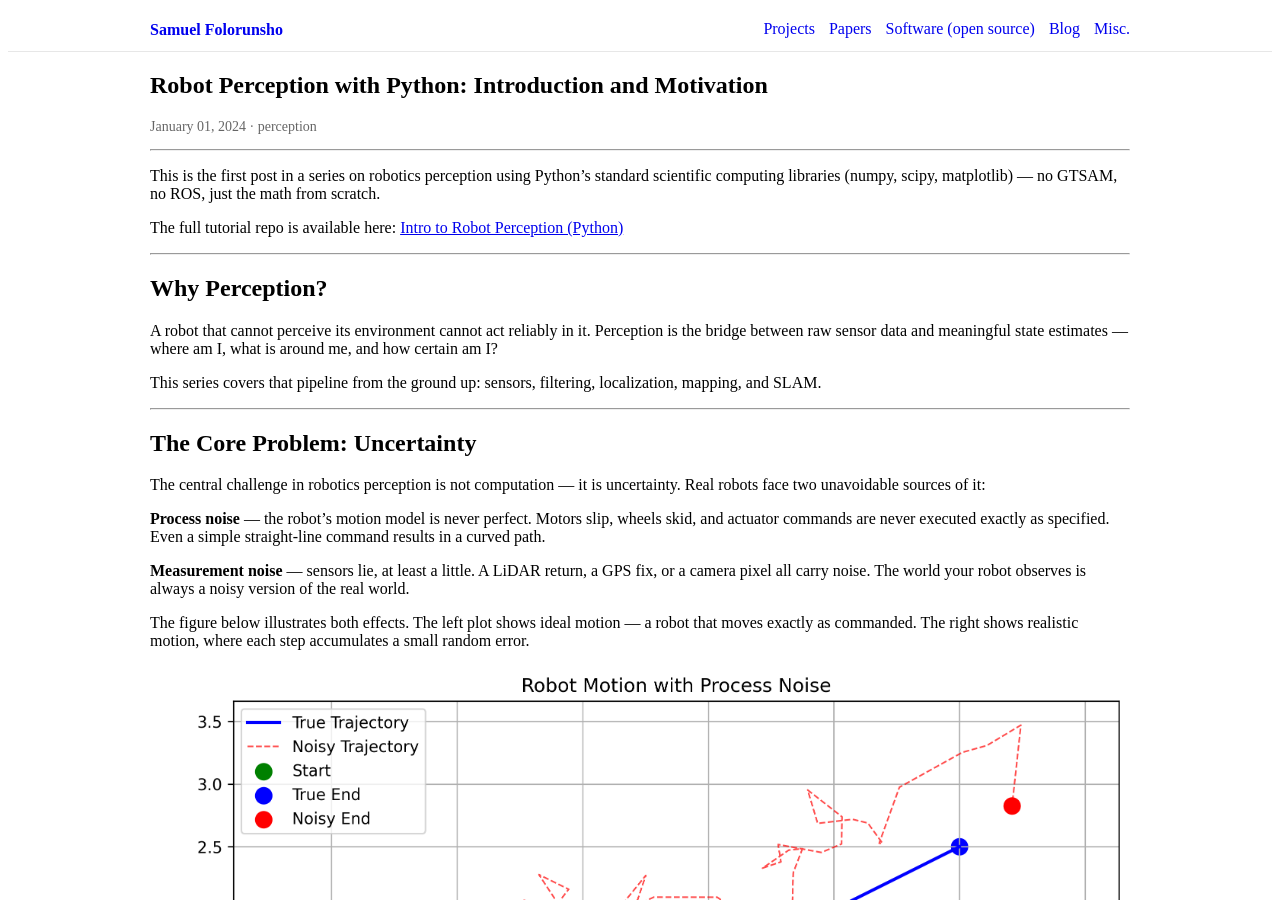
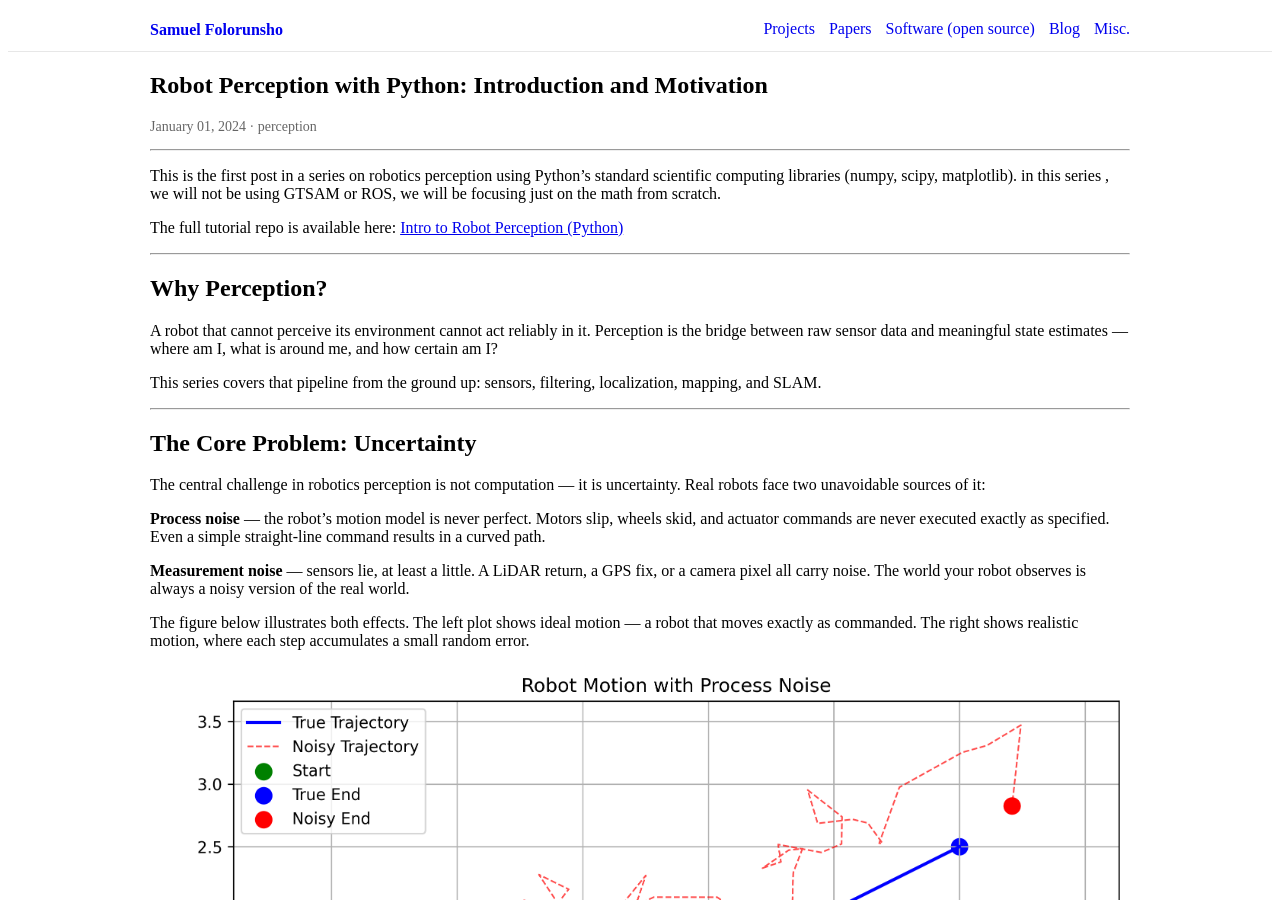
Before and after one commit to sof-danny/sof-danny.github.io, a Jekyll site: the page built from _posts/2024-01-01-intro-robot-perception.md, in a window 1280 px wide and 900 px high. Built offline with Jekyll 4.4.1, drawn with Linux system fonts in a browser that asks for light colours.

Commit message:
edited blog

```diff
--- a/_posts/2024-01-01-intro-robot-perception.md
+++ b/_posts/2024-01-01-intro-robot-perception.md
@@ -7,7 +7,7 @@ tags: [robotics, perception, python, tutorial]
 excerpt: "A from-scratch introduction to robotics perception — why uncertainty matters and how it shapes everything we do in robot state estimation."
 ---
 
-This is the first post in a series on robotics perception using Python's standard scientific computing libraries (numpy, scipy, matplotlib) — no GTSAM, no ROS, just the math from scratch.
+This is the first post in a series on robotics perception using Python's standard scientific computing libraries (numpy, scipy, matplotlib). in this series , we will not be using GTSAM or ROS, we will be focusing just on the math from scratch.
 
 The full tutorial repo is available here: [Intro to Robot Perception (Python)](https://github.com/sof-danny/Intro_to_Robot_Perception_Python)
 
```
